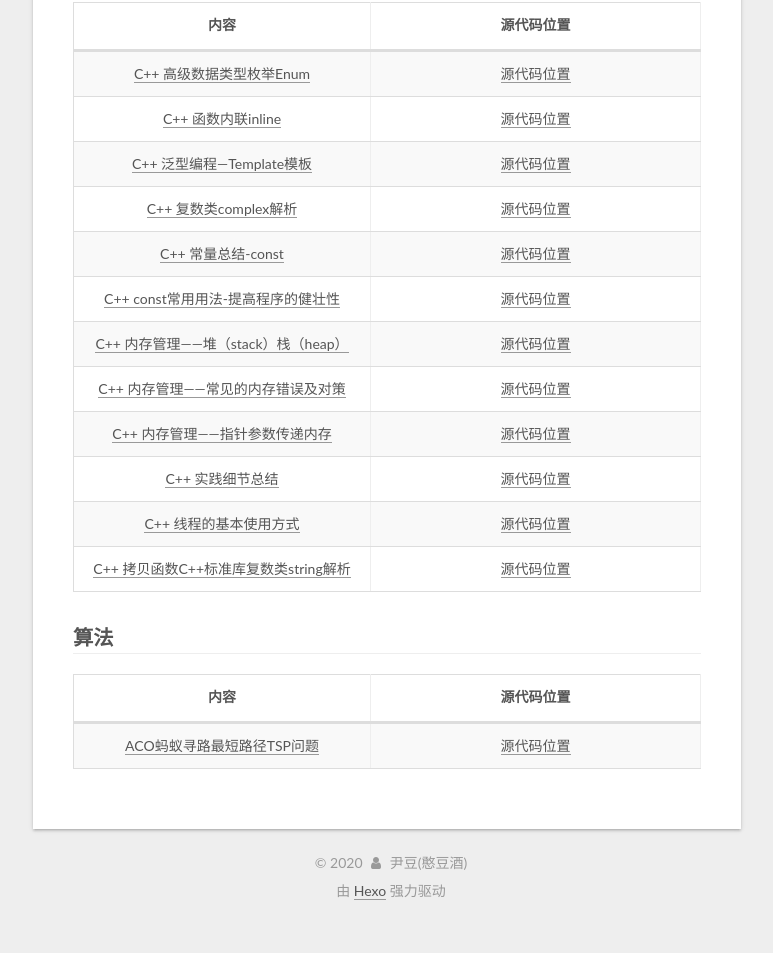
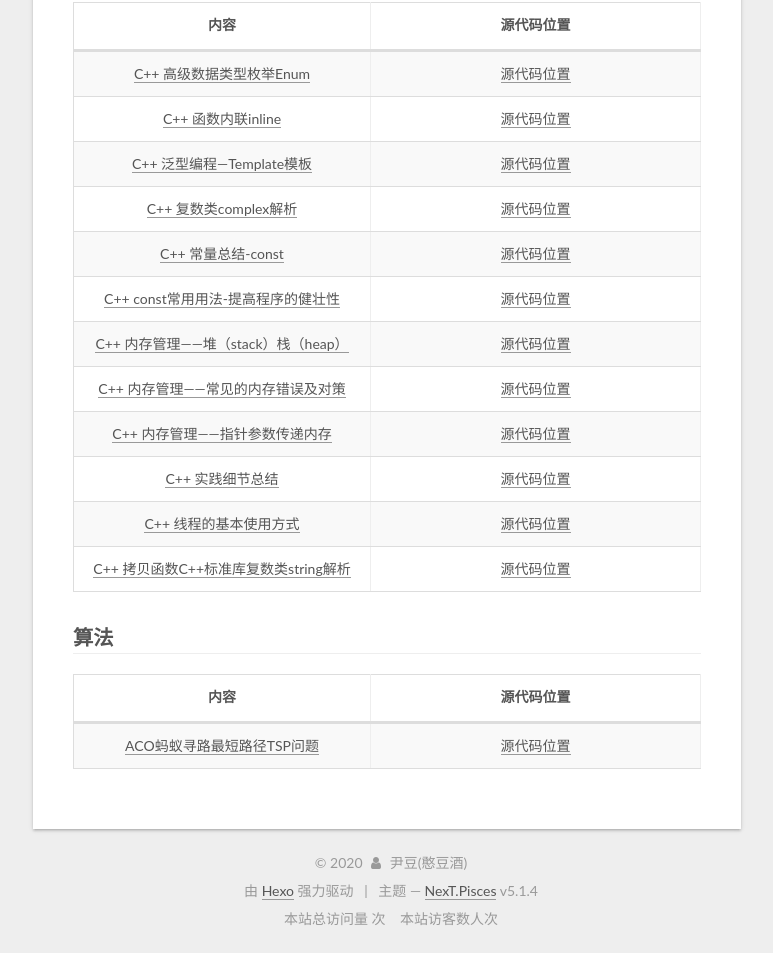
Before and after one commit to ModestBean/ModestBean.github.io, a plain HTML site: page 2020/06/05/hello/index.html in a window 1280 px wide. Shown: the part 2514-3467 px from the top of the page, without its empty margins (379-1152 px from the left). Before the commit the page ends 3439 px from the top, so only its background shows below. Drawn offline with Linux system fonts and the light colour scheme; some packages are replaced by stand-ins of ours; a script that the page names is missing.

Commit message:
Site updated: 2020-09-19 21:58:00

```diff
--- a/2020/06/05/hello/index.html
+++ b/2020/06/05/hello/index.html
@@ -718,6 +718,17 @@
 
 
 
+  <span class="post-meta-divider">|</span>
+
+
+
+  <div class="theme-info">主题 &mdash; <a class="theme-link" target="_blank" href="https://github.com/iissnan/hexo-theme-next">NexT.Pisces</a> v5.1.4</div>
+
+<div>
+<script async src="//busuanzi.ibruce.info/busuanzi/2.3/busuanzi.pure.mini.js"></script>
+本站总访问量<span id="busuanzi_value_site_pv"></span> 次&nbsp&nbsp&nbsp
+本站访客数<span id="busuanzi_value_site_uv"></span>人次
+</div>
 
 
 
```
Also changed, not shown: about/index.html (+11 -0 lines), archives/2020/06/index.html (+11 -0 lines), archives/2020/index.html (+11 -0 lines), archives/index.html (+11 -0 lines), categories/index.html (+11 -0 lines), index.html (+11 -0 lines), tags/index.html (+11 -0 lines).
